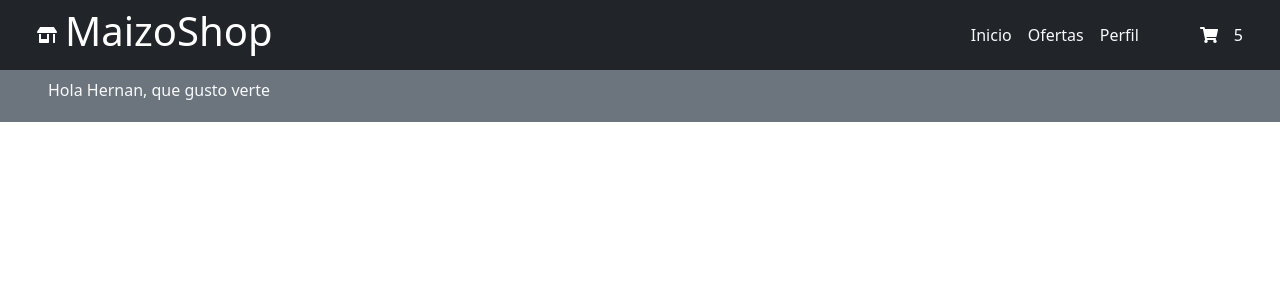
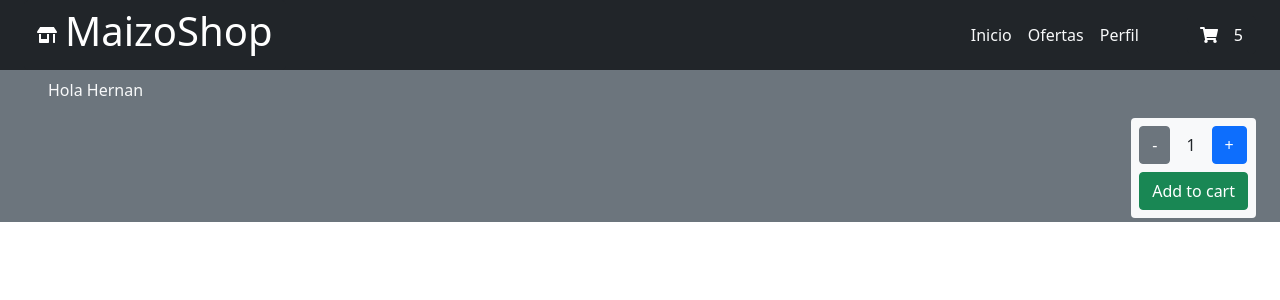
Before and after one commit to Maizo21/MenuCart, a React (Create React App) app: page / in a window 1280 px wide. Shown: the top 300 px of the page. Built offline with nearby package versions, Linux system fonts and the light colour scheme.

Commit message:
Modificacion en componentes, creacion de itemCount

```diff
--- a/src/App.js
+++ b/src/App.js
@@ -1,5 +1,6 @@
 import NavBar from "./components/NavBar";
 import ItemListContainer from "./components/ItemListContainer";
+import ItemCount from "./components/ItemCount";
 import "bootstrap/dist/css/bootstrap.min.css";
 
 const App = () => {
@@ -15,6 +16,10 @@ const App = () => {
         <div className="ms-5 text-light">
           <ItemListContainer greeting={user} />
         </div>
+
+        <div className="d-flex justify-content-end me-4 ">
+          <ItemCount stock={8} />
+        </div>
       </main>
     </>
   );
--- /dev/null
+++ b/src/components/ItemCount.js
@@ -0,0 +1,71 @@
+import { useState } from "react";
+import "bootstrap/dist/css/bootstrap.min.css";
+
+function ItemCount({ stock = 0, initial }) {
+  const [items, setState] = useState({
+    stock: stock,
+    initial: stock > 0 ? 1 : 0,
+  });
+
+  const addItem = () => {
+    if (items.initial < items.stock) {
+      setState({ ...items, initial: items.initial + 1 });
+    }
+  };
+
+  const removeItem = () => {
+    if (items.initial > 1) {
+      setState({ ...items, initial: items.initial - 1 });
+    }
+  };
+
+  const onAdd = () => {
+    alert(
+      `Se ${
+        items.initial > 1
+          ? `agregaron ${items.initial} items`
+          : `agrego ${items.initial} item`
+      }`
+    );
+  };
+
+  return (
+    <>
+      <div className="bg-light gap-2 p-2 rounded d-flex flex-column justify-content-center">
+        <div className="d-flex gap-3 align-items-center group ">
+          <div
+            className={`btn ${
+              items.initial === 1 ? "btn-secondary" : "btn-danger"
+            }`}
+            onClick={() => {
+              removeItem();
+            }}
+          >
+            -
+          </div>
+          <div className="text-center">{items.initial}</div>
+          <div
+            className={`btn ${
+              items.initial >= items.stock ? "btn-secondary" : "btn-primary"
+            }`}
+            onClick={() => {
+              addItem();
+            }}
+          >
+            +
+          </div>
+        </div>
+        <div
+          className="col-auto btn btn-success"
+          onClick={() => {
+            onAdd();
+          }}
+        >
+          Add to cart
+        </div>
+      </div>
+    </>
+  );
+}
+
+export default ItemCount;
--- a/src/components/ItemListContainer.js
+++ b/src/components/ItemListContainer.js
@@ -3,7 +3,7 @@ import "bootstrap/dist/css/bootstrap.min.css";
 const ItemListContainer = ({ greeting }) => {
   return (
     <>
-      <p>Hola {greeting}, que gusto verte</p>
+      <p>Hola {greeting}</p>
     </>
   );
 };
```
Also changed, not shown: src/components/img/shop.svg (added).
